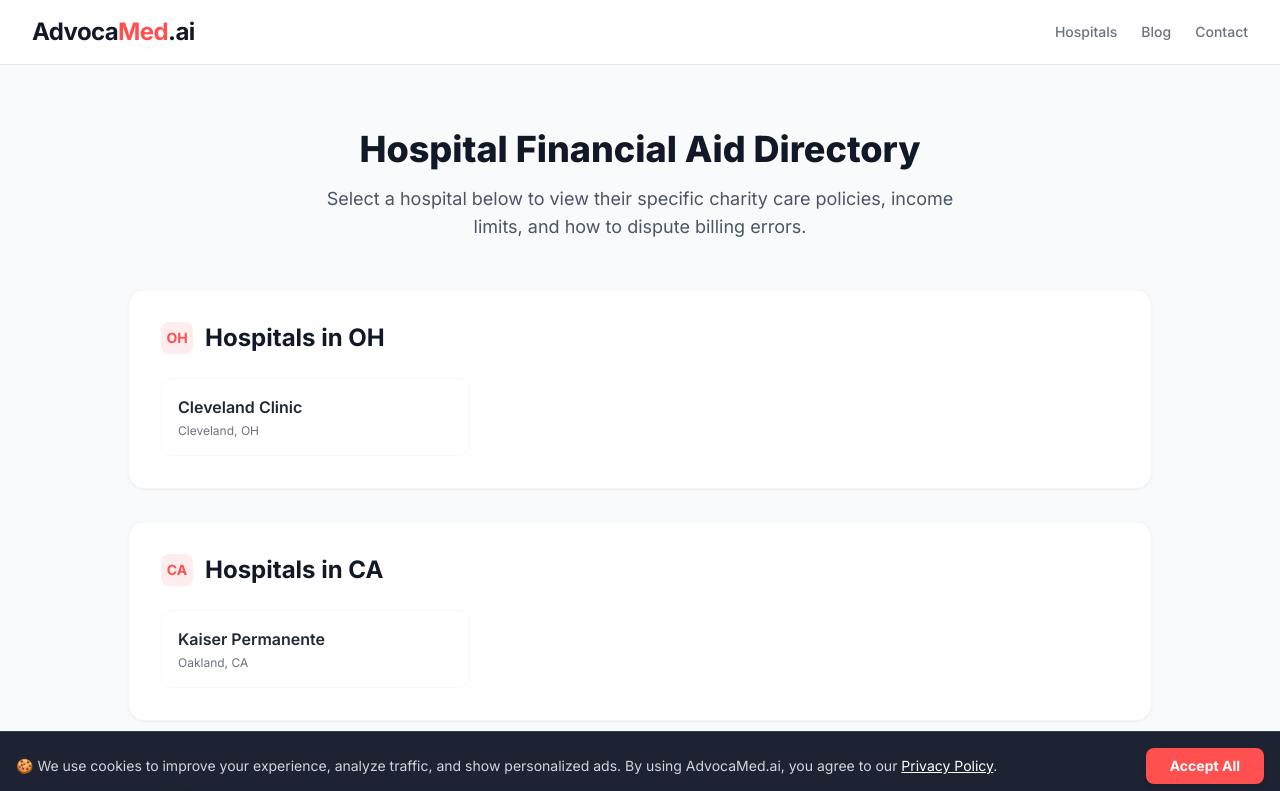
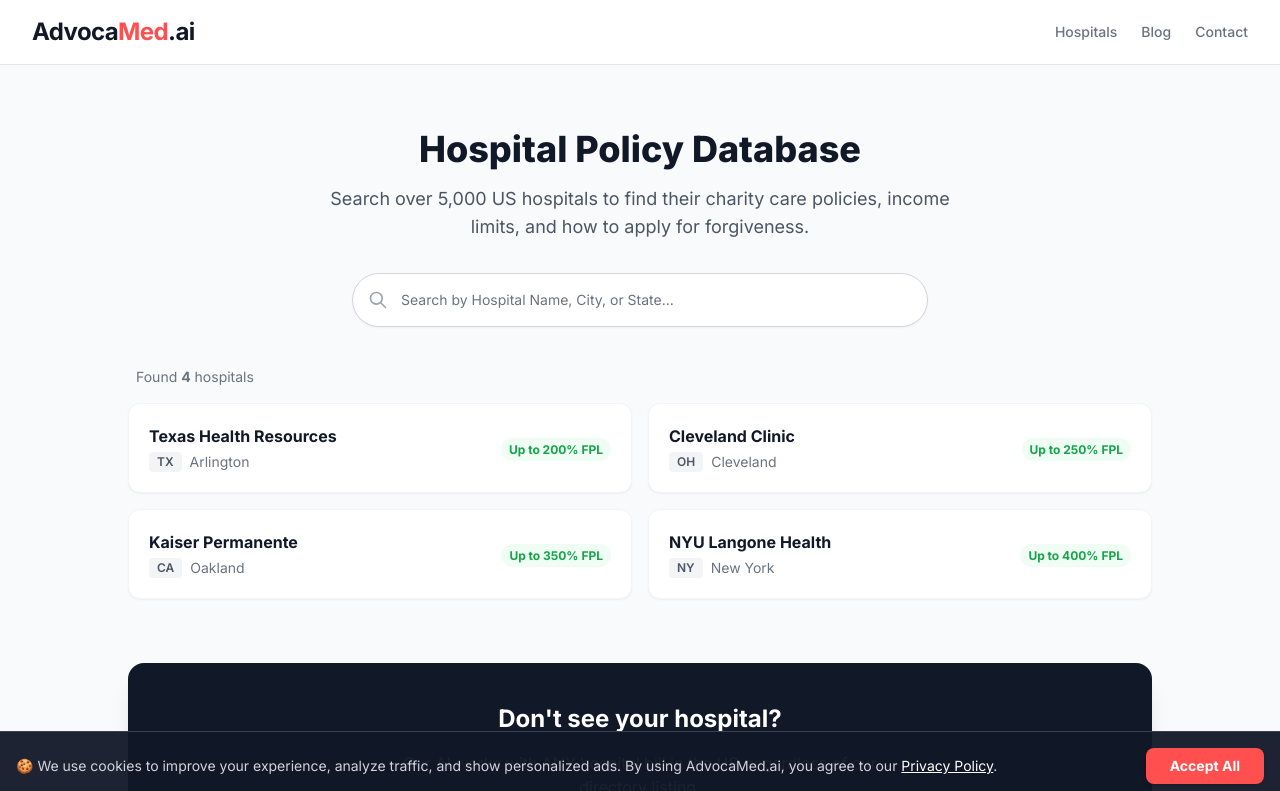
Before and after one commit to gkswjdgb/advocamed-ai, a React (Vite) app in the folder advocamed.ai/: page /hospitals in a window 1280 px wide. Shown: the top 791 px of the page. Built offline with nearby package versions, Linux system fonts and the light colour scheme.

Commit message:
Update HospitalDirectory.tsx

```diff
--- a/advocamed.ai/pages/HospitalDirectory.tsx
+++ b/advocamed.ai/pages/HospitalDirectory.tsx
@@ -1,68 +1,132 @@
-
-import React from 'react';
+import React, { useState, useMemo } from 'react';
 import { Link } from 'react-router-dom';
 import { hospitals } from '../data/hospitals';
 import SEO from '../components/SEO';
 
 const HospitalDirectory: React.FC = () => {
-  // Sort hospitals by name
-  const sortedHospitals = [...hospitals].sort((a, b) => a.name.localeCompare(b.name));
+  const [searchQuery, setSearchQuery] = useState('');
+  const [limit, setLimit] = useState(50);
 
-  // Group by state (optional, but looks professional)
-  const grouped = sortedHospitals.reduce((acc, hospital) => {
-    const state = hospital.state || 'Other';
-    if (!acc[state]) acc[state] = [];
-    acc[state].push(hospital);
-    return acc;
-  }, {} as Record<string, typeof hospitals>);
+  // 1. Efficient Filtering for 5,000+ items
+  const filteredHospitals = useMemo(() => {
+    if (!searchQuery) return hospitals;
+
+    const query = searchQuery.toLowerCase();
+    return hospitals.filter(h =>
+      h.name.toLowerCase().includes(query) ||
+      h.city.toLowerCase().includes(query) ||
+      h.state.toLowerCase().includes(query)
+    );
+  }, [searchQuery]);
+
+  // 2. Pagination / Limit logic to prevent browser freeze
+  const displayedHospitals = filteredHospitals.slice(0, limit);
+  const hasMore = displayedHospitals.length < filteredHospitals.length;
+
+  const handleShowMore = () => {
+    setLimit(prev => prev + 50);
+  };
 
   return (
     <>
       <SEO
-        title="Hospital Financial Assistance Directory"
-        description="Browse our comprehensive directory of hospital financial aid policies and charity care eligibility across the United States."
+        title="Search 5,000+ Hospital Financial Aid Policies | AdvocaMed"
+        description="Find verified charity care policies, income limits (FPL), and billing contacts for over 5,000 US hospitals. Don't pay full price."
         canonical="/hospitals"
       />
       <div className="bg-gray-50 min-h-screen py-16 px-4">
         <div className="max-w-5xl mx-auto">
-          <div className="text-center mb-12">
-            <h1 className="text-4xl font-extrabold text-gray-900 mb-4">Hospital Financial Aid Directory</h1>
-            <p className="text-lg text-gray-600 max-w-2xl mx-auto">
-              Select a hospital below to view their specific charity care policies, income limits, and how to dispute billing errors.
+
+          <div className="text-center mb-10">
+            <h1 className="text-3xl md:text-4xl font-extrabold text-gray-900 mb-4">Hospital Policy Database</h1>
+            <p className="text-lg text-gray-600 max-w-2xl mx-auto mb-8">
+              Search over 5,000 US hospitals to find their charity care policies, income limits, and how to apply for forgiveness.
             </p>
+
+            {/* Search Bar Component */}
+            <div className="max-w-xl mx-auto relative group">
+                <div className="absolute inset-y-0 left-0 pl-4 flex items-center pointer-events-none">
+                    <svg className="h-5 w-5 text-gray-400 group-focus-within:text-primary transition-colors" fill="none" stroke="currentColor" viewBox="0 0 24 24">
+                        <path strokeLinecap="round" strokeLinejoin="round" strokeWidth="2" d="M21 21l-6-6m2-5a7 7 0 11-14 0 7 7 0 0114 0z" />
+                    </svg>
+                </div>
+                <input
+                    type="text"
+                    className="block w-full pl-12 pr-4 py-4 border border-gray-300 rounded-full leading-5 bg-white placeholder-gray-500 focus:outline-none focus:placeholder-gray-400 focus:border-primary focus:ring-4 focus:ring-primary/20 sm:text-sm shadow-sm transition-all"
+                    placeholder="Search by Hospital Name, City, or State..."
+                    value={searchQuery}
+                    onChange={(e) => {
+                        setSearchQuery(e.target.value);
+                        setLimit(50); // Reset limit on new search
+                    }}
+                />
+            </div>
           </div>
 
-          <div className="grid gap-8">
-            {Object.entries(grouped).map(([state, list]) => (
-              <div key={state} className="bg-white rounded-2xl shadow-sm border border-gray-100 p-8">
-                <h2 className="text-2xl font-bold text-gray-900 mb-6 flex items-center">
-                  <span className="w-8 h-8 bg-primary/10 text-primary rounded-lg flex items-center justify-center mr-3 text-sm">
-                    {state}
-                  </span>
-                  Hospitals in {state}
-                </h2>
-                <div className="grid grid-cols-1 md:grid-cols-2 lg:grid-cols-3 gap-4">
-                  {list.map((hospital) => (
+          {/* Results Info */}
+          <div className="flex justify-between items-center mb-4 px-2">
+            <span className="text-sm text-gray-500">
+                Found <strong>{filteredHospitals.length}</strong> hospitals
+            </span>
+            {searchQuery && (
+                 <button
+                    onClick={() => setSearchQuery('')}
+                    className="text-sm text-primary hover:text-red-700 underline"
+                 >
+                    Clear Search
+                 </button>
+            )}
+          </div>
+
+          {/* List Grid */}
+          <div className="grid grid-cols-1 md:grid-cols-2 gap-4">
+             {displayedHospitals.length > 0 ? (
+                 displayedHospitals.map((hospital) => (
                     <Link
-                      key={hospital.slug}
+                      key={hospital.id}
                       to={`/hospital/${hospital.slug}`}
-                      className="group p-4 rounded-xl border border-gray-50 hover:border-primary/20 hover:bg-red-50/30 transition-all"
+                      className="group bg-white p-5 rounded-xl border border-gray-100 shadow-sm hover:shadow-md hover:border-primary/30 transition-all flex justify-between items-center"
                     >
-                      <h3 className="font-semibold text-gray-800 group-hover:text-primary transition-colors">
-                        {hospital.name}
-                      </h3>
-                      <p className="text-xs text-gray-500 mt-1">{hospital.city}, {hospital.state}</p>
+                      <div>
+                        <h3 className="font-bold text-gray-900 group-hover:text-primary transition-colors">
+                            {hospital.name}
+                        </h3>
+                        <div className="flex items-center mt-1 text-sm text-gray-500">
+                             <span className="bg-gray-100 px-2 py-0.5 rounded text-xs font-semibold text-gray-600 mr-2">{hospital.state}</span>
+                             <span>{hospital.city}</span>
+                        </div>
+                      </div>
+                      <div className="hidden sm:block text-right">
+                         <span className="text-xs text-green-600 font-bold bg-green-50 px-2 py-1 rounded-full">
+                            {hospital.fpl_limit ? `Up to ${hospital.fpl_limit}% FPL` : 'Check Policy'}
+                         </span>
+                      </div>
                     </Link>
-                  ))}
-                </div>
+                 ))
+             ) : (
+                 <div className="col-span-full py-20 text-center bg-white rounded-xl border border-dashed border-gray-300">
+                     <p className="text-gray-500 text-lg">No hospitals found matching "{searchQuery}"</p>
+                     <p className="text-gray-400 text-sm mt-2">Try searching for just the city or state name.</p>
+                 </div>
+             )}
+          </div>
+
+          {/* Load More Button */}
+          {hasMore && (
+              <div className="mt-10 text-center">
+                  <button
+                    onClick={handleShowMore}
+                    className="inline-flex items-center px-6 py-3 border border-gray-300 shadow-sm text-sm font-medium rounded-md text-gray-700 bg-white hover:bg-gray-50 focus:outline-none focus:ring-2 focus:ring-offset-2 focus:ring-primary"
+                  >
+                      Show More Hospitals ({filteredHospitals.length - displayedHospitals.length} remaining)
+                  </button>
               </div>
-            ))}
-          </div>
+          )}
 
           <div className="mt-16 bg-secondary text-white rounded-2xl p-10 text-center shadow-xl">
             <h3 className="text-2xl font-bold mb-4">Don't see your hospital?</h3>
             <p className="text-gray-300 mb-8 max-w-lg mx-auto">
-              Our AI can analyze bills from any hospital in the US, even if they aren't in this directory yet.
+              Our AI works with ANY hospital bill in the US, regardless of our directory listing.
             </p>
             <Link
               to="/?step=UPLOAD"
```
